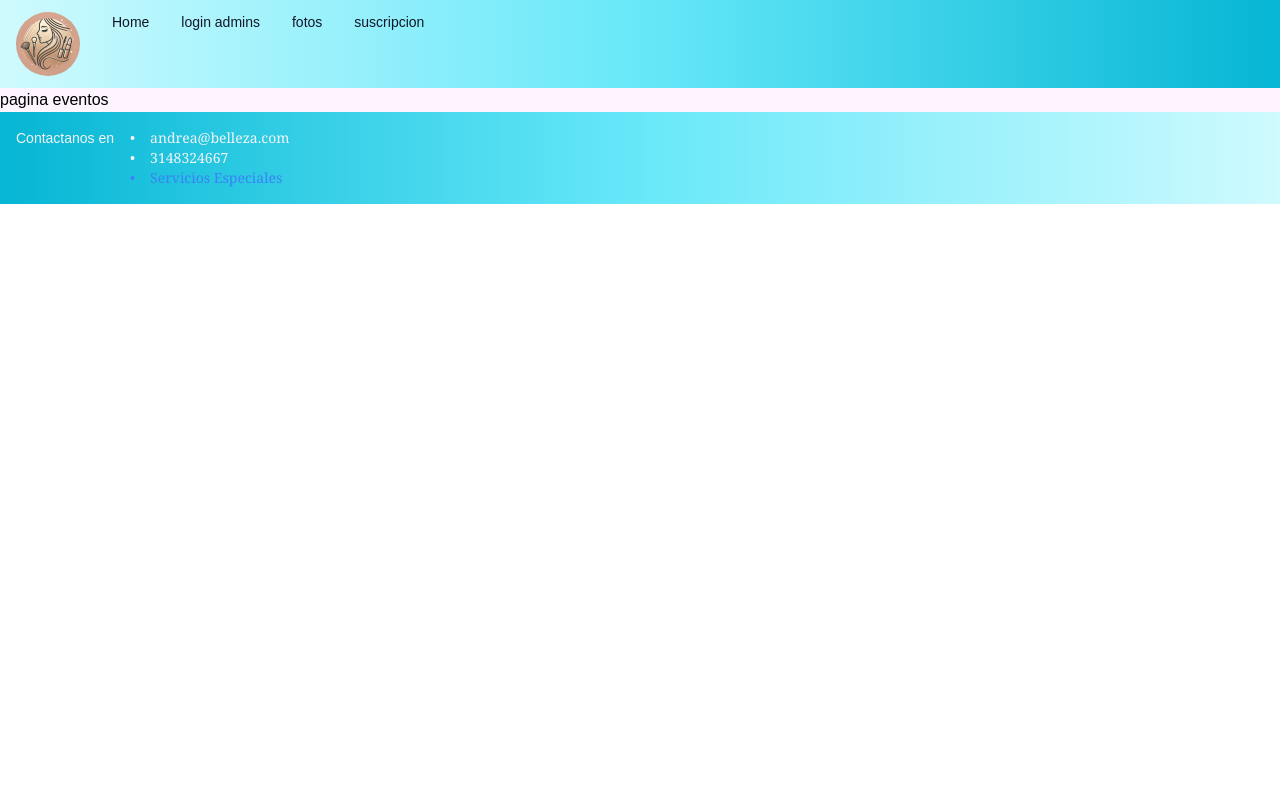
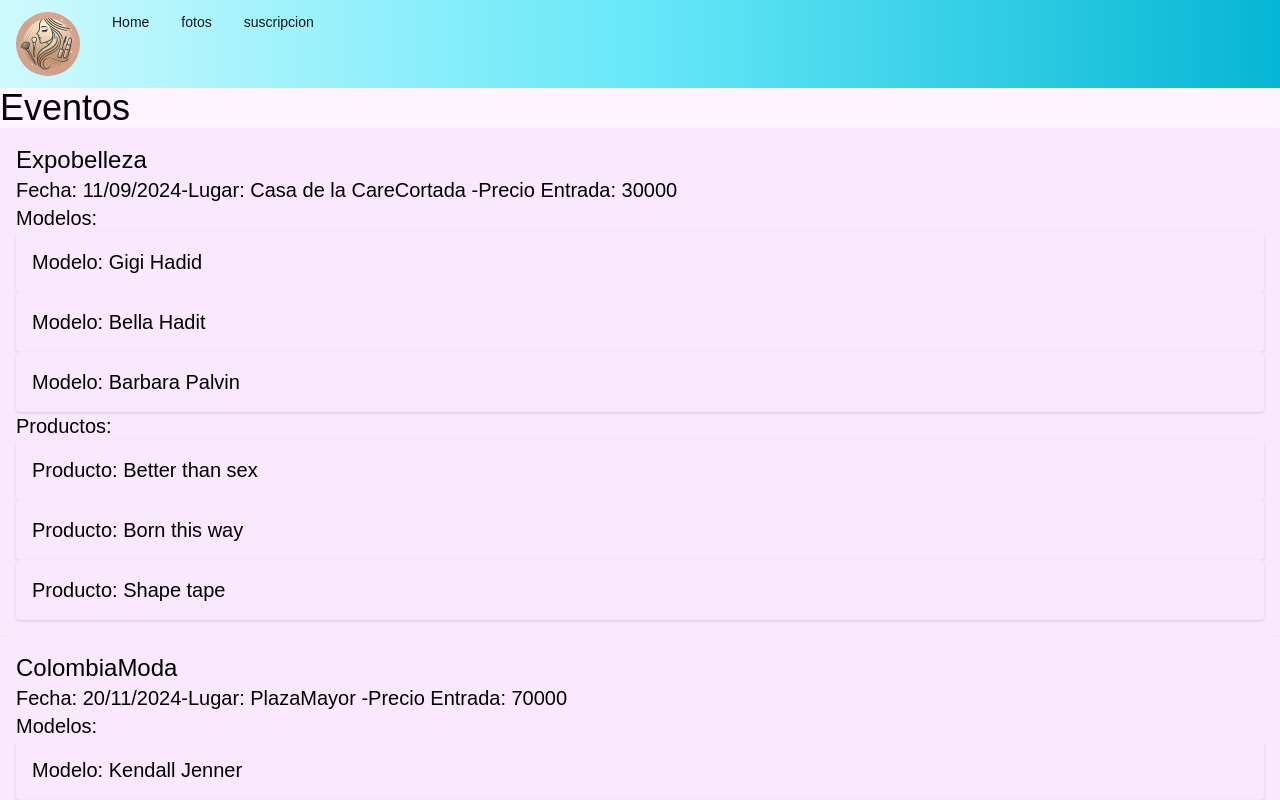
Before and after one commit to jero4204/MidTermExamWeb, a React (Vite) app: page /FashionEvents in a window 1280 px wide. Shown: the top 800 px of the page. Built offline with nearby package versions, Linux system fonts and the light colour scheme; a web font is replaced by a local one.

Commit message:
Arreglamos los usuarios y mejoramos estetica

```diff
--- a/package.json
+++ b/package.json
@@ -13,7 +13,9 @@
     "dotenv": "^16.4.5",
     "pg": "^8.12.0",
     "react": "^18.3.1",
+    "react-calendar": "^5.0.0",
     "react-dom": "^18.3.1",
+    "react-modal": "^3.16.1",
     "react-router": "^6.26.2",
     "react-router-dom": "^6.26.2"
   },
@@ -22,6 +24,7 @@
     "@types/node": "^22.5.4",
     "@types/react": "^18.3.3",
     "@types/react-dom": "^18.3.0",
+    "@types/react-modal": "^3.16.3",
     "@vitejs/plugin-react": "^4.3.1",
     "autoprefixer": "^10.4.20",
     "eslint": "^9.9.0",
--- a/src/components/Fashion.tsx
+++ b/src/components/Fashion.tsx
@@ -1,7 +1,38 @@
+import { useState } from "react";
+import { Evento } from "../models/eventos";
+import { eventosData } from "../database/eventosdata";
+
 export const Fashion = () => {
+    const [eventos,setEventos] = useState<Evento[]>(eventosData);
+    const [evento, setMaquillaje] = useState<Evento>({
+      id: eventos.length+1,
+      nombre: '',
+      fecha: '',
+      lugar: '',
+      modelos: [],
+      productos: [],
+      valorEntrada: 0
+    });
     return(
         <>
-          <div>pagina eventos</div>
+          <h1 className="text-4xl">Eventos</h1>
+          <div>{eventos.map((evento)=>(
+            <div key={evento.id} className="p-4 bg-fuchsia-100 rounded shadow grid justify-items-stretch text-xl">
+              <div className="w-full text-2xl">{evento.nombre}</div><div className="w-full">Fecha: {evento.fecha}
+                -Lugar: {evento.lugar} -Precio Entrada: {evento.valorEntrada}</div>
+              Modelos: {evento.modelos.map((modelo)=>(
+                <div key={modelo.id} className="p-4 bg-fuchsia-100 rounded shadow grid justify-items-stretch text-xl">
+                  Modelo: {modelo.nombre}
+                </div>
+              ))}
+              Productos: {evento.productos.map((maquillaje)=>(
+                <div key={maquillaje.id} className="p-4 bg-fuchsia-100 rounded shadow grid justify-items-stretch text-xl">
+                  Producto: {maquillaje.nombre}
+                </div>
+              ))}
+
+            </div>
+          ))}</div>
 
         </>
     )
--- a/src/components/Models.tsx
+++ b/src/components/Models.tsx
@@ -62,8 +62,9 @@ export const Models = () => {
         {modelos
           .filter((modelo) => filter === 'all' || modelo.nombre === filter) // Filtra los elementos según la categoría seleccionada
           .map((modelo) => (
-            <div key={modelo.id} className="p-4 bg-white rounded shadow">
+            <div key={modelo.id} className="p-4 bg-white rounded shadow grid justify-items-stretch text-3xl">
               {modelo.nombre} edad: {modelo.edad} {/* Muestra el nombre del elemento */}
+              <img src={modelo.imagen} className="size-40 justify-self-end"/>
             </div>
           ))}
       </div>
--- a/src/components/homePage.tsx
+++ b/src/components/homePage.tsx
@@ -17,7 +17,7 @@ export const HomePage = () => {
   const [eventos, setEventos] = useState<Evento[]>(eventosData);
   return(
     <>
-      <div className="bg-fuchsia-50">
+      <div className="bg-fuchsia-100">
         <div className="carousel">
           <div className="carousel-inner">
             <img src="HomePage1.webp" alt="Imagen 1" className="carousel-image"/>
@@ -46,7 +46,7 @@ export const HomePage = () => {
             <h3 className="justify-self-center text-m">{eventos[randomEventos].fecha}</h3>
           </div>
         </div>
-        <div className="bg-fuchsia-100 pt-8 px-8">
+        <div className="bg-purple-100 pt-8 px-8">
           <h1 className="text-2xl">¿Quienes Somos?</h1>
           <div className="w-full grid grid-cols-2">
             <p className="w-3/5 self-center justify-self-center">Bienvenidos a el destino definitivo para todos tus deseos de belleza. Nos especializamos en ofrecer una experiencia de
--- a/src/database/adminsdata.ts
+++ /dev/null
@@ -1,9 +0,0 @@
-import { Admin } from "../models/admins";
-
-export const adminsData: Admin[]=[
-    {
-        id:1,
-        name_admin: "Andrea",
-        contrasena: "yosoylacarecortadamalparidos"
-    }
-]
--- a/src/database/usersdata.ts
+++ b/src/database/usersdata.ts
@@ -5,12 +5,24 @@ export const usersData: User[] = [
         id: 1,
         user_name: "Sebastian",
         contrasena: "12354",
-        miembro: true
+        miembro: 1
     },
     {
         id: 2,
         user_name: "Maria Paula",
         contrasena: "987645",
-        miembro: false
+        miembro: 2
+    },
+    {
+        id: 3,
+        user_name: "Mateo Avalos",
+        contrasena: "No estan siendo productivos",
+        miembro: 3
+    },
+    {
+        id: 4,
+        user_name: "Andrea",
+        contrasena: "Yo soy la CareCortada Malparidos",
+        miembro: 4
     }
 ]
--- a/src/menu/Menu.tsx
+++ b/src/menu/Menu.tsx
@@ -19,9 +19,6 @@ export const Menu = () => {
                     className="text-gray-900 dark:text-white hover:underline">Home</Link>
                 </li>
                 <li>
-                    <Link to="/AdminDashboard" className="text-gray-900 dark:text-white hover:underline">login admins</Link>
-                </li>
-                <li>
                     <Link to="/PhotosSales" className="text-gray-900 dark:text-white hover:underline">fotos</Link>
                 </li>
                 <li>
--- a/src/models/admins.ts
+++ /dev/null
@@ -1,5 +0,0 @@
-export interface Admin{
-    id:number;
-    name_admin:string;
-    contrasena:string;
-}
--- a/src/models/users.ts
+++ b/src/models/users.ts
@@ -2,5 +2,5 @@ export interface User{
     id: number;
     user_name:string;
     contrasena:string;
-    miembro: boolean;
+    miembro: number;
 }
```
Also changed, not shown: src/components/InicioSesion.tsx (added), 1 other file (tests, documents, lock files or other folders).
